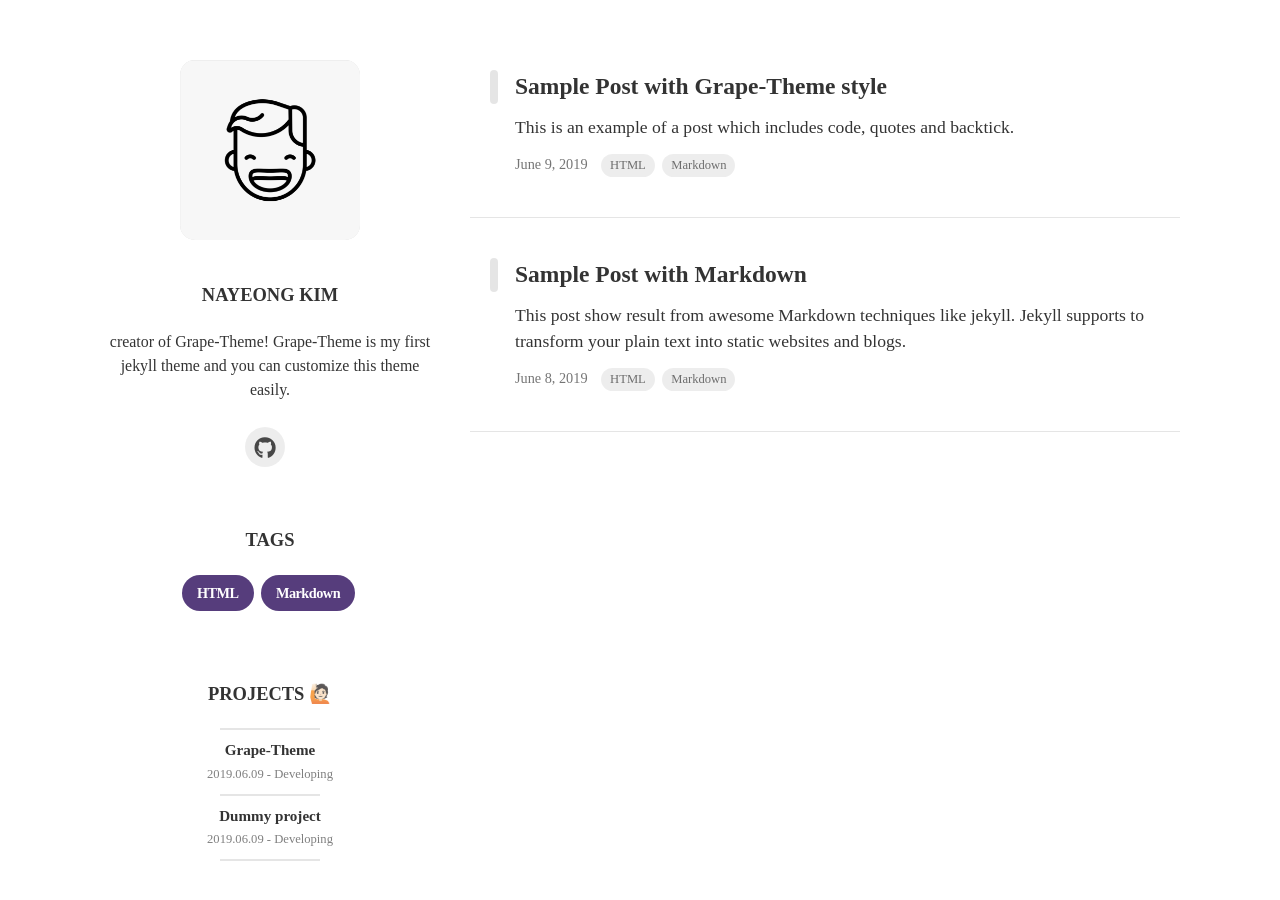
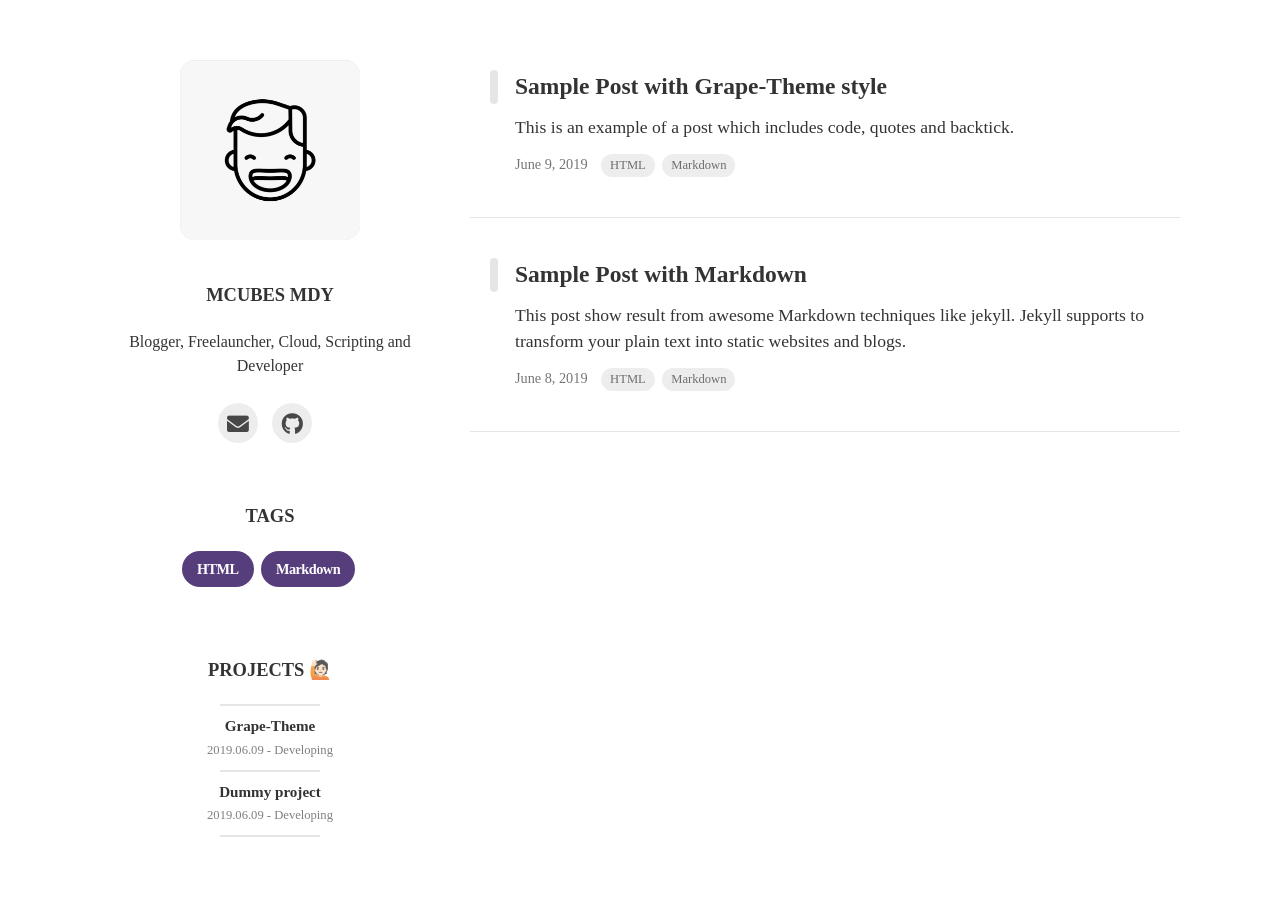
Before and after one commit to mcubescloud/site, a Jekyll site: the page built from index.html, in a window 1280 px wide. Built offline with Jekyll 4.4.1, drawn with Linux system fonts in a browser that asks for light colours; nearby versions of some CDN libraries; some web fonts are replaced; the list of posts is cut into pages by our own code.

Commit message:
Update _config.yml

```diff
--- a/_config.yml
+++ b/_config.yml
@@ -1,30 +1,30 @@
 # Site Settings
 baseurl: ""
-url : "https://naye0ng.github.io"
+url : "https://mcubescloud.tk"
 
 # Blog Settings
 theme_settings :
-  title : Grape Theme
+  title : MCUBES-Cloud
   favicon : assets/favicon.ico
 
   # Profile Settings
   profile :
     image : assets/img/smile.png
-    username : Nayeong Kim
-    description : creator of Grape-Theme! Grape-Theme is my first jekyll theme and you can customize this theme easily.
+    username : Mcubes Mdy
+    description : Blogger, Freelauncher, Cloud, Scripting and Developer
     experience :
-      - start : 2017-05-03
-        end : 2018-05-06
-        experience : company name, title
+      - start : 2017-12-01
+        end : Till date
+        experience : L&T, Cloud Engineer
     skills :
-      - skill : HTML5 & CSS
-        value : 85  # Percent value
+      - skill : Cloud, CICD, Script & Full Stack
+        value : 90  # Percent value
 
   # Icons
   icons :
-    email:  # Full email address, e.g. "sample@google.com"
+    email: mcubesmdy@gmail.com  # Full email address, e.g. "sample@google.com"
     linkedin:  # Full URL
-    github: naye0ng
+    github: mdy007
     gitlab:
     bitbucket:
     google_plus:
```
